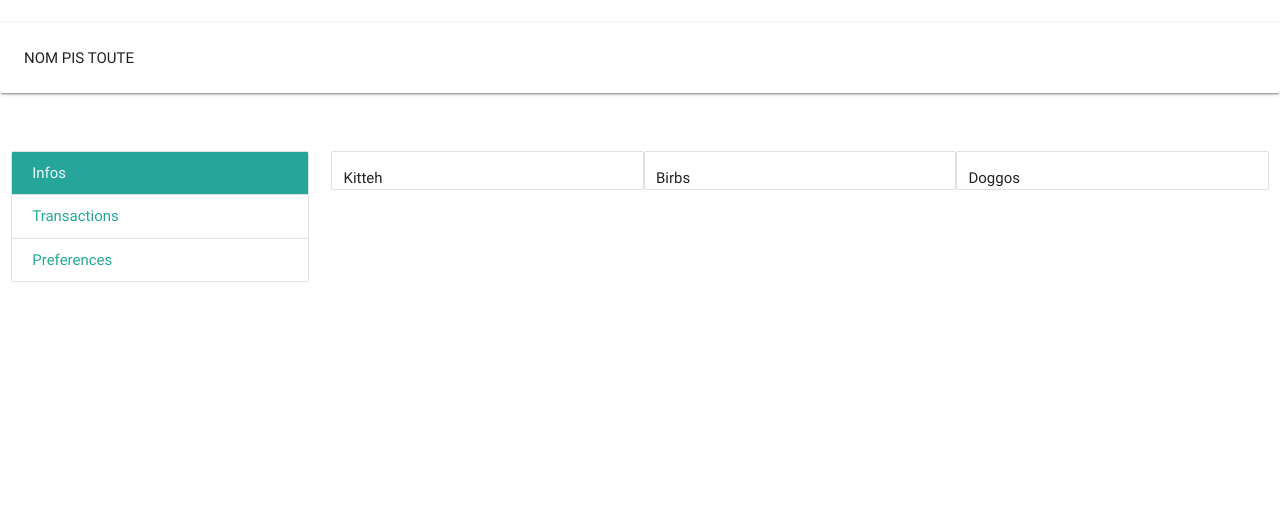
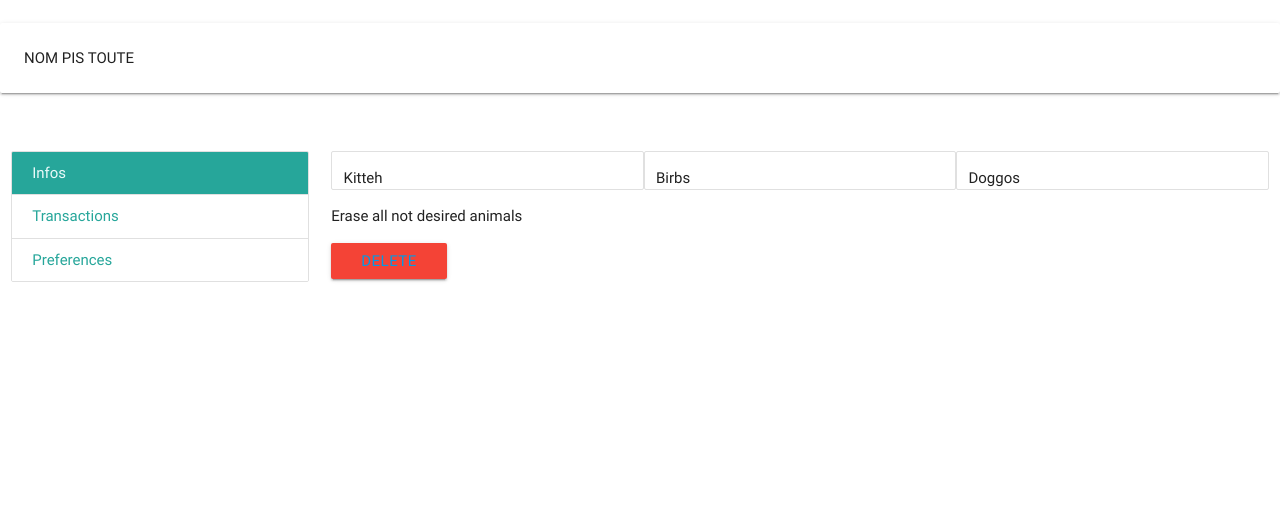
Before and after one commit to allereddou/GLO-2005_Tnider, a Flask app: page /account-info in a window 1280 px wide. Shown: the part 68-587 px from the top of the page. Run offline with Flask 2, Linux system fonts and the light colour scheme; the visitor is signed in with stand-in values (Sample User, id 1); data that the repository does not hold is empty; some libraries are stand-ins or nearby versions.

Commit message:
Remove not desired animals

```diff
--- a/server.py
+++ b/server.py
@@ -65,6 +65,12 @@ def superlike():
     cursor.execute("INSERT desire(username, id) VALUES ('{}', {})".format(current_user.username, dispo['id']))
     return redirect(url_for('browse'))
 
+@app.route('/deletenotdesired')
+@login_required
+def delete_not_desired():
+    cursor = get_db()
+    cursor.execute("DELETE FROM notdesired WHERE username = '{}'".format(current_user.username))
+    return redirect(request.referrer)
 
 @app.route('/account')
 @login_required
--- a/templates/account-info.html
+++ b/templates/account-info.html
@@ -18,5 +18,7 @@
             <p>Doggos</p>
         </div>
     </form>
+    <p>Erase all not desired animals</p>
+    <button class="btn red waves-effect waves-light white-text"><a href="/deletenotdesired">Delete</a></button>
 </div>
 {% endblock %}
--- a/templates/account-preferences.html
+++ b/templates/account-preferences.html
@@ -73,6 +73,8 @@
                     for="birb4">Lorem</label></li>
         </ul>
         <button type="submit" class="btn red waves-effect waves-light" value="Preferences">Save</button>
+
     </form>
+
 </div>
 {% endblock %}
```
